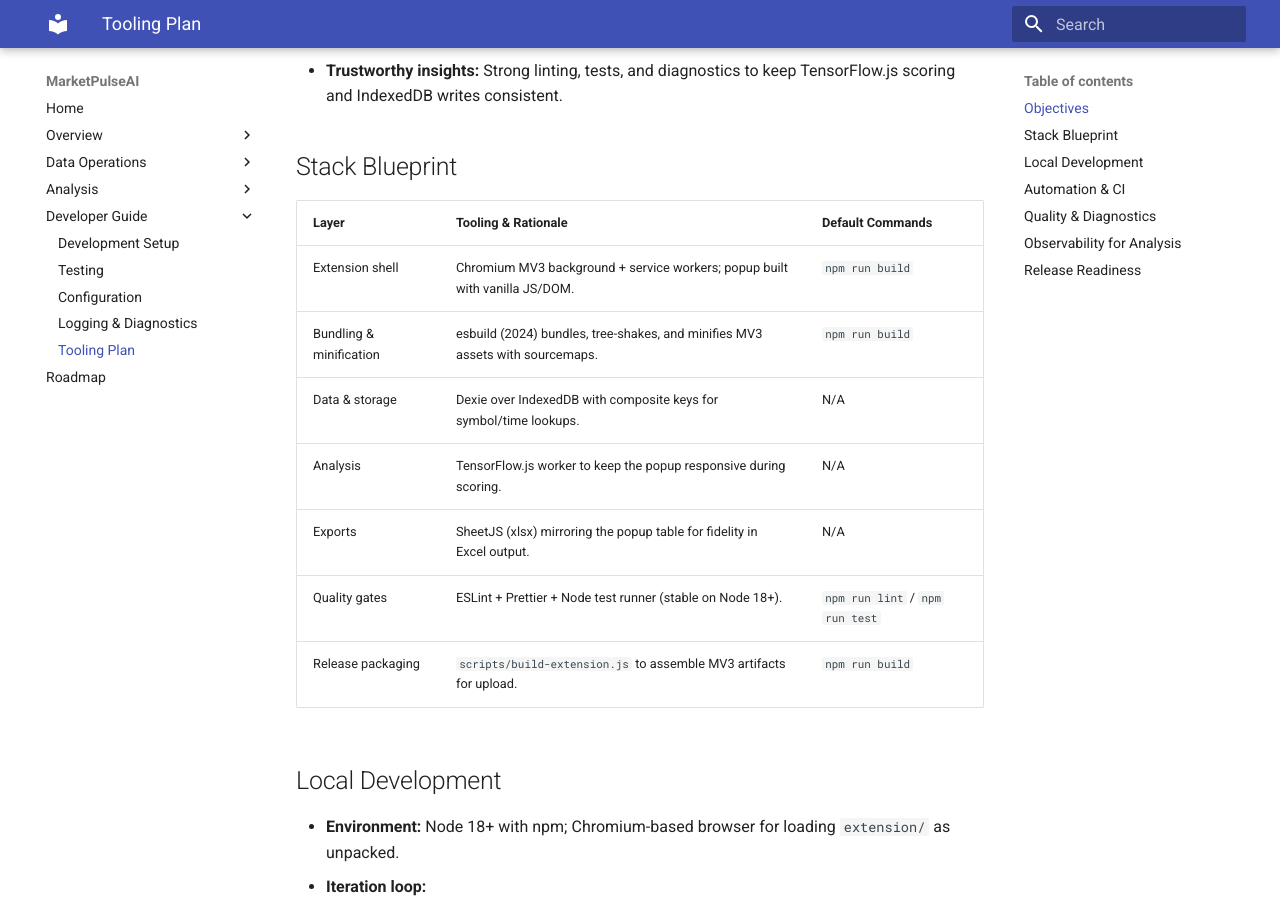
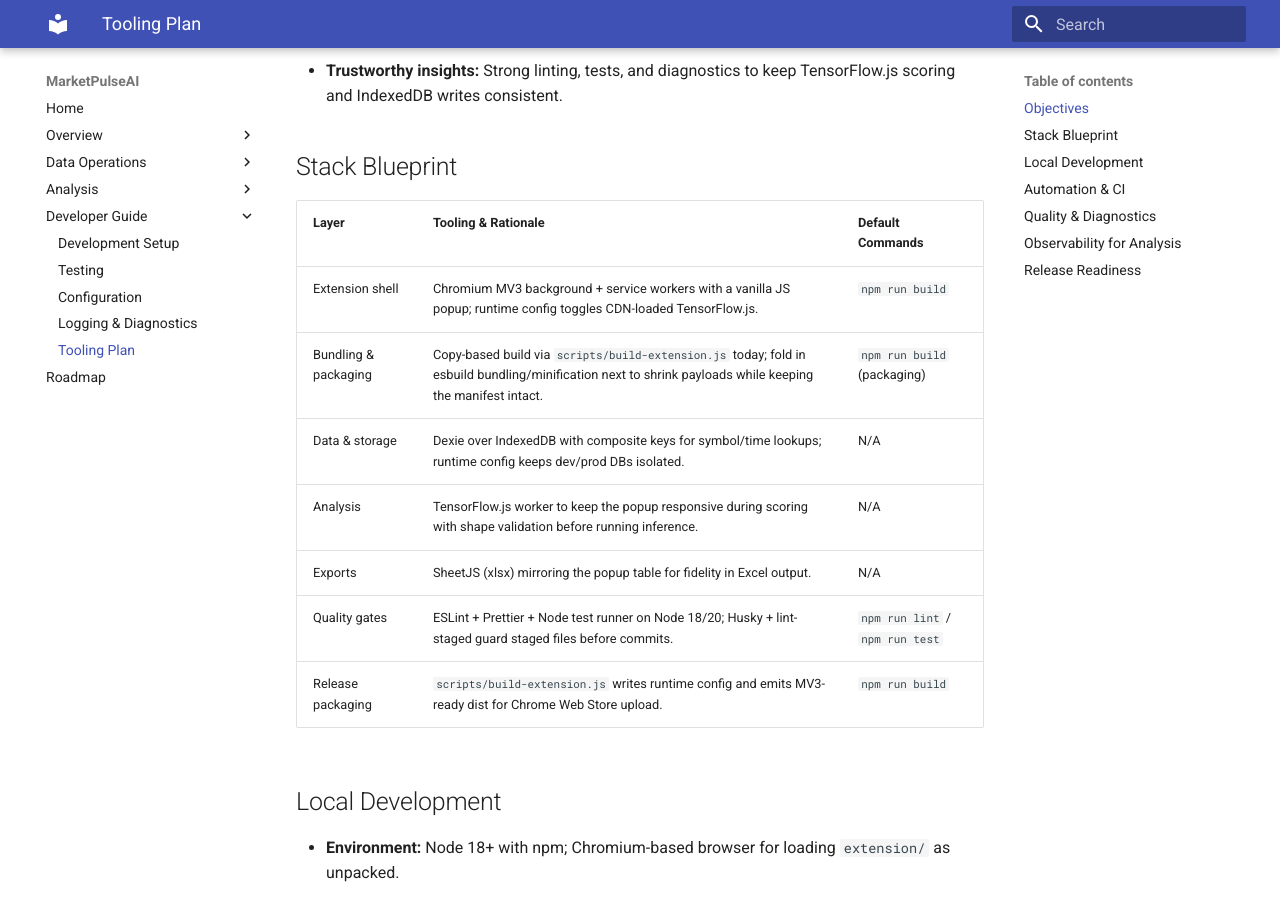
Before and after one commit to shari-ar/MarketPulseAI, an MkDocs documentation site: the page built from docs/tooling-plan.md, in a window 1280 px wide and 900 px high, scrolled down 357 px. Built offline with MkDocs 1.6.1 and Material for MkDocs 9.7.7, drawn with Linux system fonts in a browser that asks for light colours.

Commit message:
Refresh tooling plan choices

```diff
--- a/docs/tooling-plan.md
+++ b/docs/tooling-plan.md
@@ -10,15 +10,15 @@ This plan outlines the end-to-end tooling and platform choices that keep MarketP
 
 ## Stack Blueprint
 
-| Layer                   | Tooling & Rationale                                                           | Default Commands                |
-| ----------------------- | ----------------------------------------------------------------------------- | ------------------------------- |
-| Extension shell         | Chromium MV3 background + service workers; popup built with vanilla JS/DOM.   | `npm run build`                 |
-| Bundling & minification | esbuild (2024) bundles, tree-shakes, and minifies MV3 assets with sourcemaps. | `npm run build`                 |
-| Data & storage          | Dexie over IndexedDB with composite keys for symbol/time lookups.             | N/A                             |
-| Analysis                | TensorFlow.js worker to keep the popup responsive during scoring.             | N/A                             |
-| Exports                 | SheetJS (xlsx) mirroring the popup table for fidelity in Excel output.        | N/A                             |
-| Quality gates           | ESLint + Prettier + Node test runner (stable on Node 18+).                    | `npm run lint` / `npm run test` |
-| Release packaging       | `scripts/build-extension.js` to assemble MV3 artifacts for upload.            | `npm run build`                 |
+| Layer                | Tooling & Rationale                                                                                                                                       | Default Commands                |
+| -------------------- | --------------------------------------------------------------------------------------------------------------------------------------------------------- | ------------------------------- |
+| Extension shell      | Chromium MV3 background + service workers with a vanilla JS popup; runtime config toggles CDN-loaded TensorFlow.js.                                       | `npm run build`                 |
+| Bundling & packaging | Copy-based build via `scripts/build-extension.js` today; fold in esbuild bundling/minification next to shrink payloads while keeping the manifest intact. | `npm run build` (packaging)     |
+| Data & storage       | Dexie over IndexedDB with composite keys for symbol/time lookups; runtime config keeps dev/prod DBs isolated.                                             | N/A                             |
+| Analysis             | TensorFlow.js worker to keep the popup responsive during scoring with shape validation before running inference.                                          | N/A                             |
+| Exports              | SheetJS (xlsx) mirroring the popup table for fidelity in Excel output.                                                                                    | N/A                             |
+| Quality gates        | ESLint + Prettier + Node test runner on Node 18/20; Husky + lint-staged guard staged files before commits.                                                | `npm run lint` / `npm run test` |
+| Release packaging    | `scripts/build-extension.js` writes runtime config and emits MV3-ready dist for Chrome Web Store upload.                                                  | `npm run build`                 |
 
 ## Local Development
 
```
